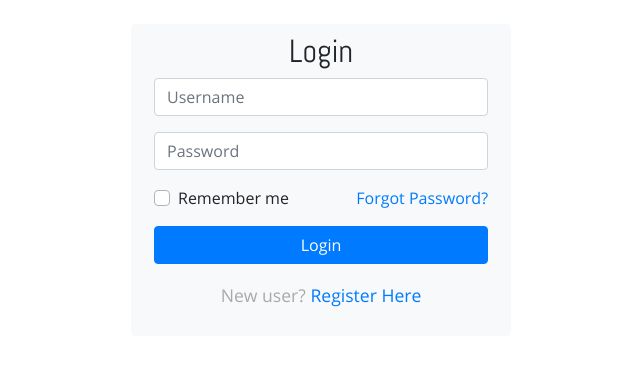
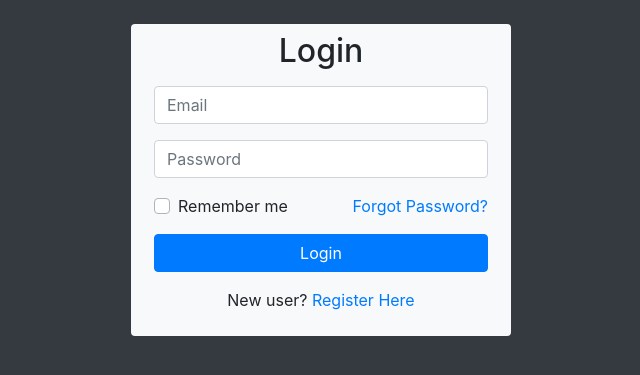
Before and after one commit to zwsnail/comp606A1P2, a PHP site: page /login_register.php in a window 1280 px wide. Shown: the top 375 px of the page, without its empty margins (319-959 px from the left). Run offline with PHP 8.4, Linux system fonts and the light colour scheme; some libraries are stand-ins or nearby versions.

Commit message:
Update login_register.php
add validation rules

```diff
--- a/login_register.php
+++ b/login_register.php
@@ -6,32 +6,34 @@
 	<meta name="viewport" content="width=device-wideth,initial-scale=1">
 	<title>User Registration & Login System</title>
 	<link rel="stylesheet" href="https://stackpath.bootstrapcdn.com/bootstrap/4.3.1/css/bootstrap.min.css" crossorigin="anonyous">
-	<link href="css/style.css" type="text/css" rel="stylesheet" media="all">
+	<link rel="stylesheet" href="//code.jquery.com/ui/1.12.1/themes/base/jquery-ui.css">
+	<script src="https://code.jquery.com/jquery-1.12.4.js"></script>
+    <script src="https://code.jquery.com/ui/1.12.1/jquery-ui.js"></script>
 	<style type="text/css">
 		#alert, #register-box, #forgot-box{
 			display: none;
 		}
 	</style>
+
 </head>
-
-<body>
+<body class="bg-dark">
 	<div class="container mt-4">
-		<!-- <div class="row">
+		<div class="row">
 			<div class="col-lg-4 offset-lg-4" id="alert">
 				<div class="alert alert-success">
 					<strong id="result">Hello World!</strong>
 				</div>
 			</div>
-		</div> -->
+		</div>
 
 		<!-- login form -->
-
-		<div class="row">
+    <div class = "form_area">
+		<div class="row" >
 			<div class="col-lg-4 offset-lg-4 bg-light rounded" id="login-box">
 				<h2 class="text-center mt-2">Login</h2>
-				<form action="" method="post" role="form" class="p-2" id="login-frm">
+				<form action="login_here.php" method="post" role="form" class="p-2" id="login-frm">
 					<div class="form-group">
-						<input type="text" name="username" class="form-control" placeholder="Username" required minlength="3">
+						<input type="email" name="email" class="form-control" placeholder="Email" required>
 					</div>
 					<div class="form-group">
 						<input type="password" name="password" class="form-control" placeholder="Password" required minlength="6">
@@ -63,9 +65,9 @@
 		<div class="row">
 			<div class="col-lg-4 offset-lg-4 bg-light rounded" id="register-box">
 				<h2 class="text-center mt-2">Register</h2>
-				<form action="" method="post" role="form" class="p-2" id="register-frm">
+				<form action="insert_data.php" method="post" role="form" class="p-2" id="register-frm">
 					<div class="form-group">
-						<input type="text" name="name" class="form-control" placeholder="Fullname" required minlength="3">
+						<input type="text" name="fullname" class="form-control" placeholder="Fullname" required minlength="3">
 					</div>
 					<div class="form-group">
 					<label><input type="radio" name="gender" class=".radio-inline" value="female" required>Female</label>
@@ -73,25 +75,27 @@
 					</div>
 
 					<div class="form-group">
-						<label>Date of Birthday<input type="date" class="form-control" value="date" required></label>
+						<label>Date of Birthday<input type="date" class="form-control" name="birth_date" value="date" required></label>
 					</div>
-
-					<div class="form-group">
-						<input type="email" name="email" class="form-control" placeholder="Email" required>
+                    <div class="form-group">
+						<input type="text" name="mob_number" class="form-control" placeholder="Mobile number">
 					</div>
 					<div class="form-group">
-						<label>Which time would you like to come?<input type="datetime-local" name="appointTime" class="form-control" required></label>
+						<input type="email" name="email" class="form-control" placeholder="Email" id="email" required>
+					</div>
+					<div class="form-group">
+						<label>Which time would you like to come?<input type="datetime-local" name="massage_time" class="form-control" required></label>
 					</div>
 
 					<div class="form-group">
 
 
 				      <label for="sel">May I know the reason you want to have the massage?(hold shift to select more than one)</label>
-				      <select multiple class="form-control" id="sel">
-				        <option name="motivation" value="Recovering from injury">Recovering from injury</option>
-				        <option name="motivation" value="Dealing with anxiety">Dealing with anxiety</option>
-				        <option name="motivation" value="Just relaxing">Just relaxing</option>
-				        <option name="motivation"value="Other reason I don't want to say" >Other reason I don't want to say</option>
+				      <select multiple class="form-control" name="reason" id="sel">
+				        <option name="reason" value="Recovering from injury">Recovering from injury</option>
+				        <option name="reason" value="Dealing with anxiety">Dealing with anxiety</option>
+				        <option name="reason" value="Just relaxing">Just relaxing</option>
+				        <option name="reason"value="Other reason I don't want to say" >Other reason I don't want to say</option>
 				      </select>
 
 					</div>
@@ -99,12 +103,12 @@
 
 					<div class="form-group">
 						<label>Please choose the package</label>
-						<div class="custom-control custom-radio mb-3">
-					       <input type="radio" class="custom-control-input" id="price1" name="price" value="45">
+						<div class="custom-control custom-checkbox mb-3">
+					       <input type="checkbox" class="custom-control-input" id="price1" name="price" value="45">
 					       <label class="custom-control-label" for="price1">$45 for 30min</label>
 					    </div>
-						<div class="custom-control custom-radio mb-3">
-					       <input type="radio" class="custom-control-input" id="price2" name="price" value="75">
+						<div class="custom-control custom-checkbox mb-3">
+					       <input type="checkbox" class="custom-control-input" id="price2" name="price" value="75">
 					       <label class="custom-control-label" for="price2">$75 for 60min</label>
 				    	</div>
 				    </div>
@@ -117,7 +121,7 @@
 					</div> -->
 
 					<div class="form-group">
-						<input type="password" name="pass" id="pass"class="form-control" placeholder="Password" required minlength="6">
+						<input type="password" name="password" id="pass"class="form-control" placeholder="Password" required minlength="6">
 					</div>
 					<div class="form-group">
 						<input type="password" name="cpass" id="cpass" class="form-control" placeholder="Comfirm Password" required minlength="6">
@@ -125,7 +129,7 @@
 					<div class="form-group">
 						<div class="custom-control custom-checkbox">
 							<input type="checkbox" name="rem" class="custom-control-input" id="customCheck2">
-							<label for="customCheck2" class="custom-control-label">I green to the <a id="term" href="#">terms & conditions.</a></label>
+							<label for="customCheck2" class="custom-control-label">I green to the <a href="#">terms & conditions.</a></label>
 						</div>
 					</div>
 					<div class="form-group">
@@ -148,10 +152,10 @@
 		<div class="row">
 			<div class="col-lg-4 offset-lg-4 bg-light rounded" id="forgot-box">
 				<h2 class="text-center mt-2">Reset Password</h2>
-				<form action="" method="post" role="form" class="p-2" id="forgot-frm">
+				<form action="reset_password.php" method="post" role="form" class="p-2" id="forgot-frm">
 					<div class="form-group">
 						<small class="text-muted">
-							To reset your password, enter the email address, new password.
+							To reset your password, enter the email address and we will send reset password instructions on your email.
 						</small>
 
 					</div>
@@ -159,7 +163,10 @@
 						<input type="email" name="femail" class="form-control" placeholder="Email" required>
 					</div>
 					<div class="form-group">
-						<input type="text" name="newpassword" class="form-control" placeholder="New Password" required>
+						<input type="password" name="password" id="rpass"class="form-control" placeholder="Password" required minlength="6">
+					</div>
+					<div class="form-group">
+						<input type="password" name="cpass" id="rcpass" class="form-control" placeholder="Comfirm Password" required minlength="6">
 					</div>
 					<div class="form-group">
 						<input type="submit" name="forgot" id="forgot" value="Reset" class="btn btn-primary btn-block">
@@ -175,7 +182,7 @@
 			</div>
 		</div>
 
-
+</div>
 
 	</div>
 	<script src="https://stackpath.bootstrapcdn.com/bootstrap/4.3.1/js/bootstrap.min.js" crossorigin="anonyous"></script>
@@ -210,16 +217,32 @@
 		   		rules:{
 		   			cpass:{
 		   				equalTo:"#pass",
+		   			},
+		   		email: {
+            required: true,
+            email: true,
+                remote: {
+                    url: "check_email.php",
+                    type: "post"
+                 }
+        }
+    },
+    messages: {
+        email: {
+            required: "Please enter your email address.",
+            email: "Please enter a valid email address.",
+            remote: "Email already in use!"
+        }
+    }
+	});
+		   	$("#forgot-frm").validate({
+		   		rules:{
+		   			rcpass:{
+		   				equalTo:"#rpass",
 		   			}
-		   		}
-		   	});
-		   	$("#forgot-frm").validate();
+			   }
 		});
-
-		// click the terms to show the cancellation fees
-		$("#term").click(function(){
-			alert("Please notice! If you cancel the booking with 24 hours leading up to the appointment, you will be charged $20 late cancellation fee");
-		  });
+		});
 	</script>
 
 
```
